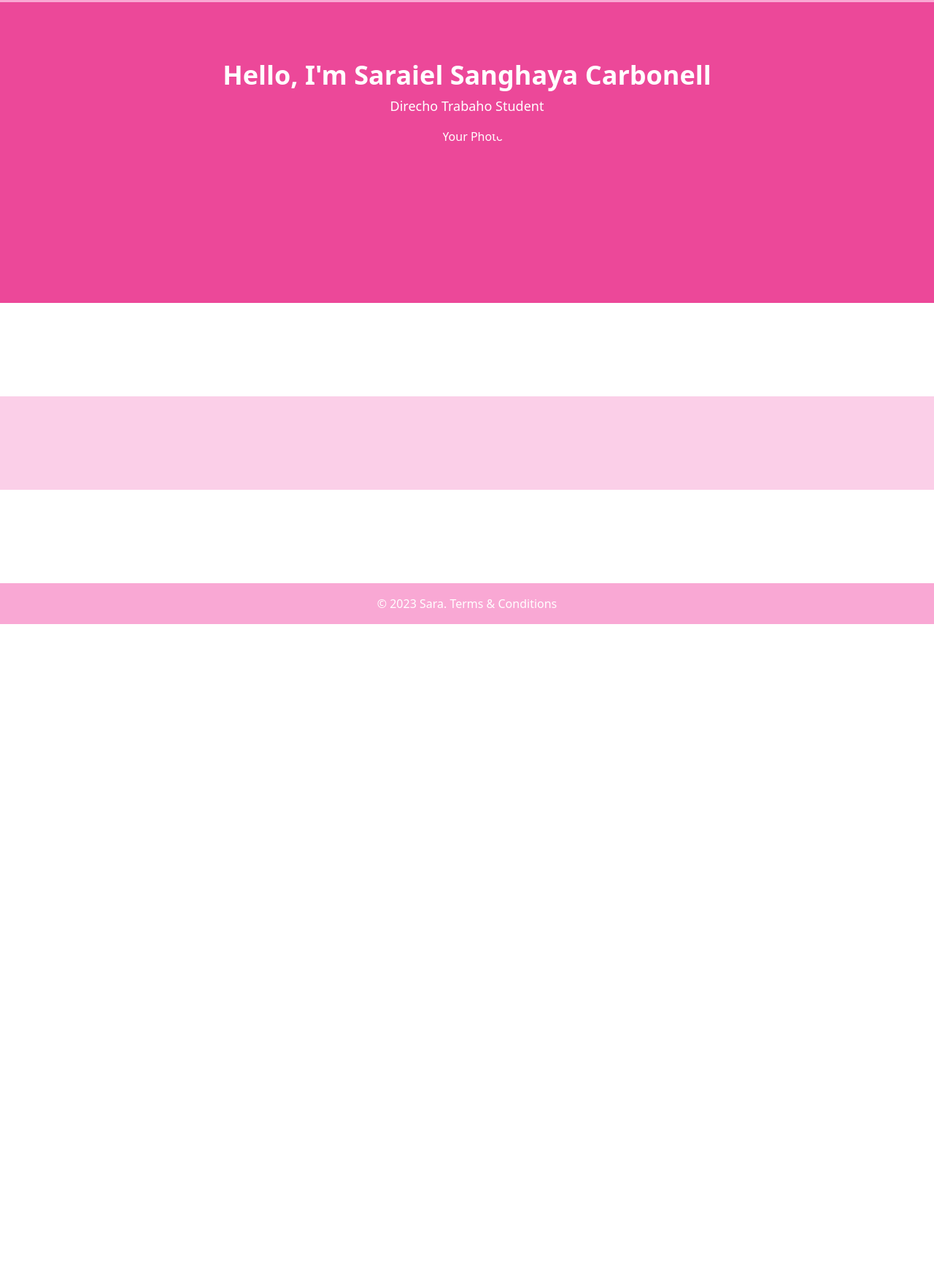
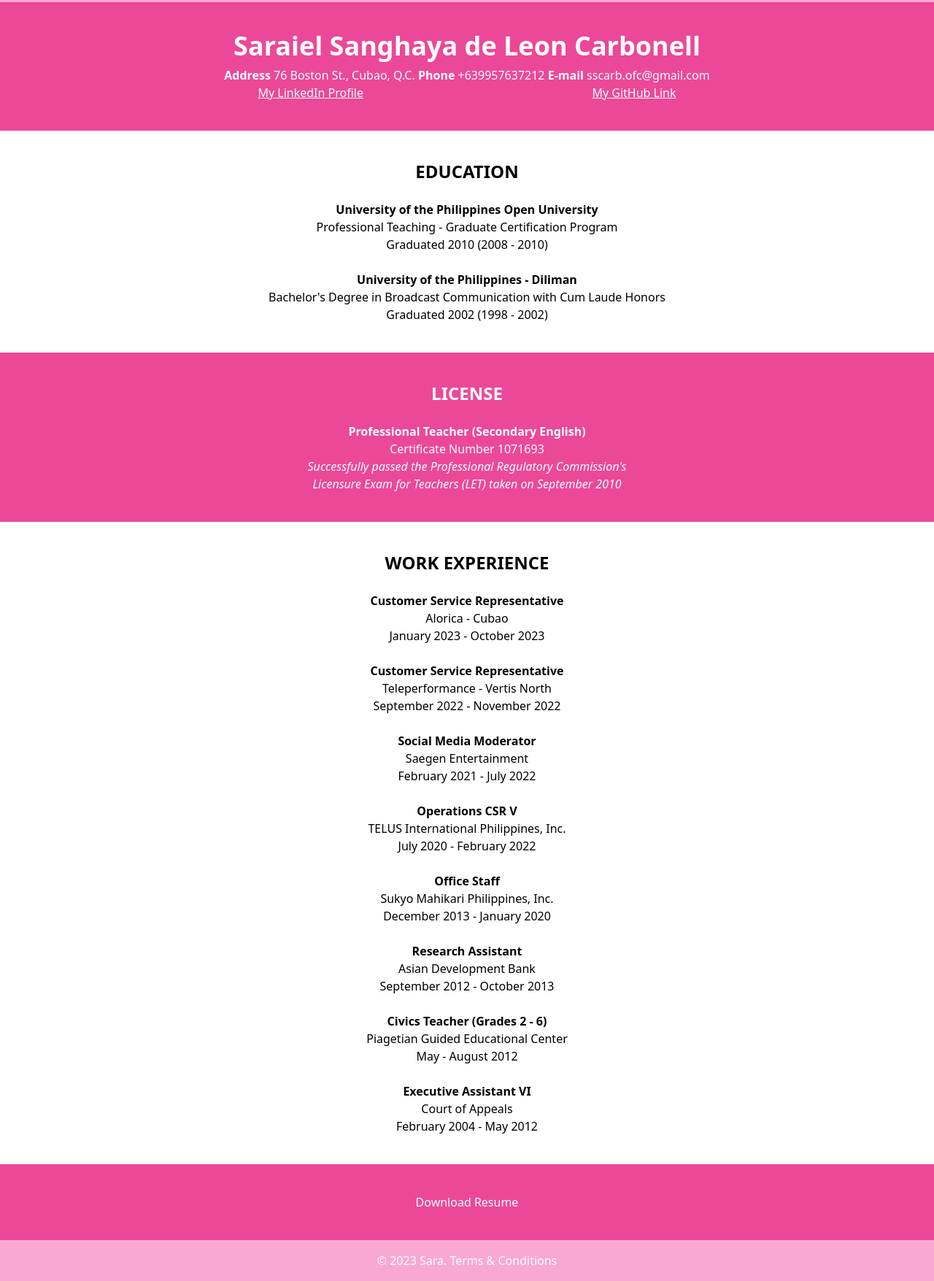
Before and after one commit to sscarbonell/webdev1_sara, a plain HTML site: page aboutme.html in a window 1280 px wide. Shown: the part 61-1816 px from the top of the page at 73% size. Before the commit the page ends 916 px from the top, so only its background shows below. Drawn offline with nearby package versions, Linux system fonts and the light colour scheme.

Commit message:
nov8 update

```diff
--- a/aboutme.html
+++ b/aboutme.html
@@ -18,47 +18,110 @@
       </ul>
     </div>
   </nav>
-
-    <!-- Home Section -->
-    <section id="home" class="bg-cover bg-center bg-pink-500 text-white text-center py-20">
+  <section id="aboutme" class="bg-cover bg-center bg-pink-500 text-white text-center p-10">
     <div class="container mx-auto">
-            <h2 class="text-4xl font-bold mb-2">Hello, I'm Saraiel Sanghaya Carbonell</h2>
-            <p class="text-lg">Direcho Trabaho Student</p>
-            <img src="your-photo.jpg" alt="Your Photo" class="rounded-full w-40 h-40 mx-auto mt-4">
+      <h2 class="text-4xl font-bold mb-2">Saraiel Sanghaya de Leon Carbonell</h2>
+      <b>Address</b> 76 Boston St., Cubao, Q.C. <b>Phone</b> +639957637212 <b>E-mail</b> sscarb.ofc@gmail.com <br />
+      <p class="mx-auto flex justify-evenly">
+      <a href=https://www.linkedin.com/in/saraiel-sanghaya-carbonell-a2733665><u>My LinkedIn Profile</u></a>
+      <a href=https://github.com/sscarbonell/webdev1_sara><u>My GitHub Link</u></a>
+      </p>
     </div>
   </section>
 
-    <!-- About Me Section -->
-    <section id="about" class="py-16">
+  <section id="educ" class="text-center p-10">
     <div class="container mx-auto">
-            <!-- Your About Me content goes here -->
+      <h2 class="text-2xl font-bold">EDUCATION</h2><br />
+        <p class="font-bold">University of the Philippines Open University</p>
+        <p>
+          Professional Teaching - Graduate Certification Program<br />
+          Graduated 2010 (2008 - 2010) <br />
+        </p>
+        <br />
+        <p class="font-bold">University of the Philippines - Diliman</p>
+        <p>
+          Bachelor's Degree in Broadcast Communication with Cum Laude Honors<br />
+          Graduated 2002 (1998 - 2002)
+        </p>
     </div>
   </section>
 
-    <!-- Image/Project Gallery Section -->
-    <section id="gallery" class="py-16 bg-pink-200">
+  <section id="license" class="p-10 bg-pink-500 text-center text-white">
     <div class="container mx-auto">
-            <!-- Your Image/Project Gallery content goes here -->
+      <p class="text-2xl font-bold">LICENSE</p><br />
+      <p class="font-bold">Professional Teacher (Secondary English)</p>
+      <p>
+        Certificate Number 1071693<br />
+        <em>Successfully passed the Professional Regulatory Commission's<br />
+        Licensure Exam for Teachers (LET) taken on September 2010</em>
+      </p>
     </div>
   </section>
 
-    <!-- Contact Us Section -->
-    <section id="contact" class="py-16">
+  <section id="work" class="p-10 text-center">
     <div class="container mx-auto">
-            <!-- Your Contact Us form and contact information goes here -->
+      <h2 class="text-2xl font-bold">WORK EXPERIENCE</h2><br />
+      <p class="font-bold">Customer Service Representative</p>
+      <p>
+        Alorica - Cubao<br />
+        January 2023 - October 2023<br />
+      </p>
+      <br />
+      <p class="font-bold">Customer Service Representative</p>
+      <p>
+        Teleperformance - Vertis North<br />
+        September 2022 - November 2022
+      </p>
+      <br />
+      <p class="font-bold">Social Media Moderator</p>
+      <p>
+        Saegen Entertainment<br />
+        February 2021 - July 2022
+      </p>
+      <br />
+      <p class="font-bold">Operations CSR V</p>
+      <p>
+        TELUS International Philippines, Inc.<br />
+        July 2020 - February 2022
+      </p>
+      <br />
+      <p class="font-bold">Office Staff</p>
+      <p>
+        Sukyo Mahikari Philippines, Inc.<br />
+        December 2013 - January 2020
+      </p>
+      <br />
+      <p class="font-bold">Research Assistant</p>
+      <p>
+        Asian Development Bank<br />
+        September 2012 - October 2013
+      </p>
+      <br />
+      <p class="font-bold">Civics Teacher (Grades 2 - 6)</p>
+      <p>
+        Piagetian Guided Educational Center<br />
+        May - August 2012
+      </p>
+      <br />
+      <p class="font-bold">Executive Assistant VI</p>
+      <p>
+        Court of Appeals <br />
+        February 2004 - May 2012
+      </p>
     </div>
   </section>
 
-    <!-- Footer -->
+  <section id="resume" class="p-10 bg-pink-500 text-center text-white">
+    <div class="container mx-auto">
+      <a href="assets/img/gallery/resume.pdf" download class="text-white hover:text-pink-700">Download Resume</a>
+    </div>
+  </section>
+
   <footer class="bg-pink-300 text-white text-center py-4">
     <div class="container mx-auto">
       <p>&copy; 2023 Sara. <a href="terms.html">Terms & Conditions</a></p>
     </div>
   </footer>
-
-    <script>
-        // JavaScript for any dynamic functionality can be added here
-    </script>
 </body>
 <script src="assets/js/capstone.js"></script>
 </html>
```
Also changed, not shown: contactus.html (+36 -25 lines), gallery.html (+34 -14 lines), homepage.html (+8 -7 lines), assets/img/gallery/1.jpg (added), assets/img/gallery/2.jpg (added), assets/img/gallery/3.jpg (added), assets/img/gallery/4.jpg (added), assets/img/gallery/5.jpg (added), assets/img/gallery/6.jpg (added), assets/img/gallery/7.jpg (added), assets/img/gallery/pic.jpg, 1 other file. Lines whose indentation alone changed are shown as unchanged.
